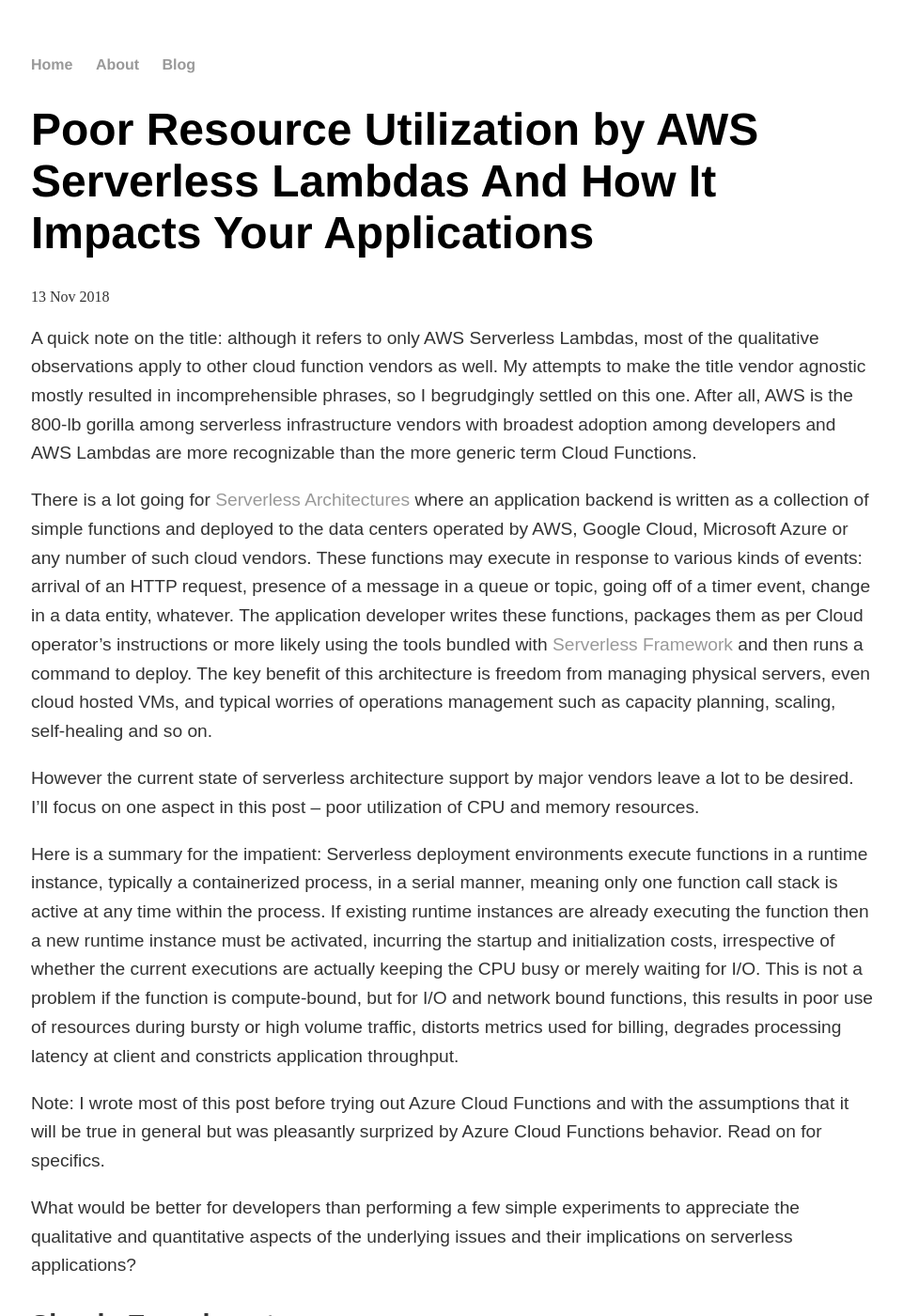
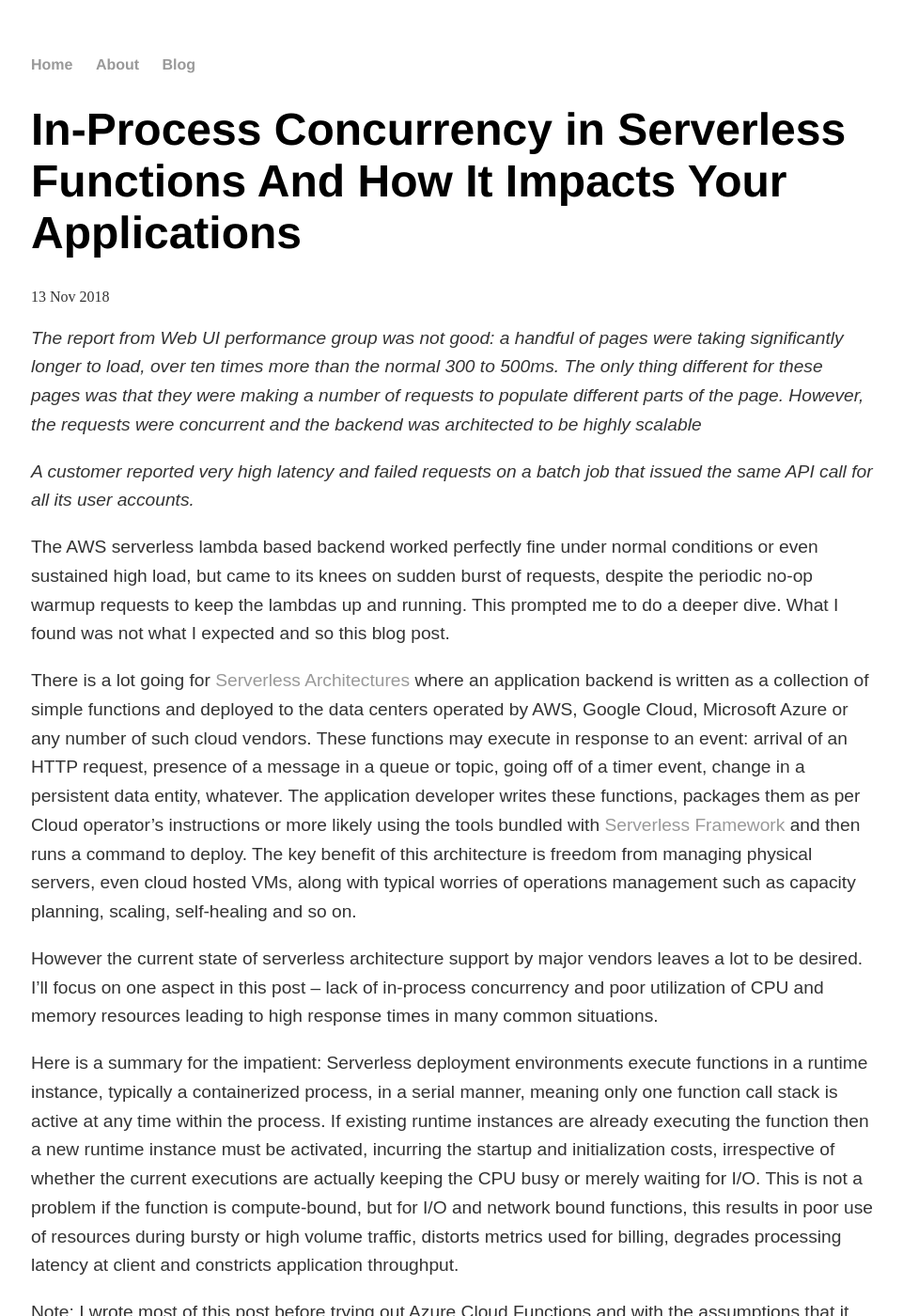
Before and after one commit to pankajku/pankajku.github.io, a Jekyll site: the page built from _posts/2018-11-12-poor-resource-utilization-by-aws-serverless-lambdas.md, in a window 1280 px wide and 1400 px high. Shown: the whole window at 94% size, without its empty margins (159-1120 px from the left). Built offline with Jekyll 4.4.1, drawn with Linux system fonts in a browser that asks for light colours; some of the changed text lies outside the part shown.

Commit message:
minor edits

```diff
--- a/_posts/2018-11-12-poor-resource-utilization-by-aws-serverless-lambdas.md
+++ b/_posts/2018-11-12-poor-resource-utilization-by-aws-serverless-lambdas.md
@@ -1,20 +1,22 @@
 ---
 layout: post
-title: "Poor Resource Utilization by AWS Serverless Lambdas And How It Impacts Your Applications"
+title: "In-Process Concurrency in Serverless Functions And How It Impacts Your Applications"
 date: 2018-11-13
 ---
 
-A quick note on the title: although it refers to only AWS Serverless Lambdas, most of the qualitative observations apply to other cloud function vendors as well. My attempts to make the title vendor agnostic mostly resulted in incomprehensible phrases, so I begrudgingly settled on this one. After all, AWS is the 800-lb gorilla among serverless infrastructure vendors with broadest adoption among developers and AWS Lambdas are more recognizable than the more generic term Cloud Functions.
+*The report from Web UI performance group was not good: a handful of pages were taking significantly longer to load, over ten times more than the normal 300 to 500ms. The only thing different for these pages was that they were making a number of requests to populate different parts of the page. However, the requests were concurrent and the backend was architected to be highly scalable*
 
-There is a lot going for [Serverless Architectures](#serverless-architectures) where an application backend is written as a collection of simple functions and deployed to the data centers operated by AWS, Google Cloud, Microsoft Azure or any number of such cloud vendors. These functions may execute in response to various kinds of events: arrival of an HTTP request, presence of a message in a queue or topic, going off of a timer event, change in a data entity, whatever. The application developer writes these functions, packages them as per Cloud operator's instructions or more likely using the tools bundled with [Serverless Framework](#serverless-framework) and then runs a command to deploy. The key benefit of this architecture is freedom from managing physical servers, even cloud hosted VMs, and typical worries of operations management such as capacity planning, scaling, self-healing and so on.
+*A customer reported very high latency and failed requests on a batch job that issued the same API call for all its user accounts.*
 
-However the current state of serverless architecture support by major vendors leave a lot to be desired. I'll focus on one aspect in this post -- poor utilization of CPU and memory resources.
+The AWS serverless lambda based backend worked perfectly fine under normal conditions or even sustained high load, but came to its knees on sudden burst of requests, despite the periodic no-op warmup requests to keep the lambdas up and running. This prompted me to do a deeper dive. What I found was not what I expected and so this blog post.
+
+There is a lot going for [Serverless Architectures](#serverless-architectures) where an application backend is written as a collection of simple functions and deployed to the data centers operated by AWS, Google Cloud, Microsoft Azure or any number of such cloud vendors. These functions may execute in response to an event: arrival of an HTTP request, presence of a message in a queue or topic, going off of a timer event, change in a persistent data entity, whatever. The application developer writes these functions, packages them as per Cloud operator's instructions or more likely using the tools bundled with [Serverless Framework](#serverless-framework) and then runs a command to deploy. The key benefit of this architecture is freedom from managing physical servers, even cloud hosted VMs, along with typical worries of operations management such as capacity planning, scaling, self-healing and so on.
+
+However the current state of serverless architecture support by major vendors leaves a lot to be desired. I'll focus on one aspect in this post -- lack of in-process concurrency and poor utilization of CPU and memory resources leading to high response times in many common situations.
 
 Here is a summary for the impatient: Serverless deployment environments execute functions in a runtime instance, typically a containerized process, in a serial manner, meaning only one function call stack is active at any time within the process. If existing runtime instances are already executing the function then a new runtime instance must be activated, incurring the startup and initialization costs, irrespective of whether the current executions are actually keeping the CPU busy or merely waiting for I/O. This is not a problem if the function is compute-bound, but for I/O and network bound functions, this results in poor use of resources during bursty or high volume traffic, distorts metrics used for billing, degrades processing latency at client and constricts application throughput.
 
 Note: I wrote most of this post before trying out Azure Cloud Functions and with the assumptions that it will be true in general but was pleasantly surprized by Azure Cloud Functions behavior. Read on for specifics.
-
-What would be better for developers than performing a few simple experiments to appreciate the qualitative and quantitative aspects of the underlying issues and their implications on serverless applications?
 
 ## Simple Experiments
 
@@ -73,7 +75,7 @@
 272ca546-2228-4231-aa89-cbb8e8c4efe5,2,10000000,49999995000000,Hello World,2276
 </pre>
 
-Note that both invocations use the same runtime instanceId `272ca546-2228-4231-aa89-cbb8e8c4efe5` but different invocationIds: `1` and `2`. Higher latency for the first invocation is understandable, for it must include the runtime instance startup and global initialization overheads. This is known as the *slow start* or *cold start* problem, a well known phenomenon with cloud functions, and deserves a separate blog post of its own. For now, let us explore what happens when multiple clients invoke the function at the same time.
+Both invocations use the same runtime instanceId `272ca546-2228-4231-aa89-cbb8e8c4efe5` but different invocationIds: `1` and `2`. Higher latency for the first invocation is understandable, for it must include the runtime instance startup and global initialization overheads. This is known as the *slow start* or *cold start* problem, a well known phenomenon with cloud functions, and deserves a separate blog post of its own. For now, let us focus on what happens when multiple clients invoke the function at the same time.
 
 Issue 10 simultaneous requests to our cloud function in one go by running the `curl` command in background within a loop and appending output to file `out.txt`:
 
@@ -149,7 +151,7 @@
 
 A few observations are in order: the runtime instanceIds are all same whereas function invocationIds increase by one for each invocation, implying that the functions are being executed within the same node process, one after another. Looking at the response times, you can almost visualize all the ten requests being placed in a queue upon arrival, the first one being taken out for executing the sum loop and then placed on a 2 second wait queue. At this moment the second request is taken out of the arrival queue and then placed on 2 second wait queue after executing the sum loop and so on. The requests enter the wait queue at the interval of around 100 milliseconds, the time for executing the sum loop, and exit after being there for 2 seconds. We can almost predict that it can maintain the same pattern for response time for up to 20 simultaneous requests and can easily support 20 concurrent requests issued at intervals of 100 milliseconds each.
 
-*So the single node deployment beats the AWS lambda deployment on latency by using one-tenth of the memory and CPU resources.*
+**So the single node deployment beats the AWS lambda deployment on latency by using one-tenth of the memory and CPU resources.**
 
 You might argue that each active lambda doesn't keep the CPU busy for whole duration of its execution and perhaps shares the CPU with other processes. True, but as we will see soon AWS charges for the full duration of lambda execution.
 
@@ -183,7 +185,7 @@
 
 ### What Does AWS Lambda Spec Say
 
-As of this writing [AWS Lambda Programming Model](#aws-lambda-programming-model) is silent about execution environment of lambda functions with respect to concurrency within the same runtime instance. It does recommend reuse of process-local global objects or data structures across multiple invocations but says nothing about in-process locking. So the implicit assumption is that there won't be concurrent execution of lambdas.
+As of this writing [AWS Lambda Programming Model](#aws-lambda-programming-model) is silent about execution environment of lambda functions with respect to concurrency within the same runtime instance. It does recommend reuse of process-local global objects or data structures across multiple invocations but says nothing about in-process locking of global structures. So the implicit assumption is that there won't be concurrent execution of lambdas.
 
 ## What About Other Clouds
 
@@ -221,9 +223,15 @@
 
 *This is different.* The first seven invocations are within the same runtime instance and are most likely running _concurrently_. Last three are in different runtime instances. Obviously, Azure is utilizing resources much better.
 
+## A Note on Open Source Implementations
+
+I came across two open source implementations of serverless architecture in course of researching for this post: [Kubeless](#Kubeless) and [Fission](#Fission). These deploy on a [Kubernetes](#Kubernetes) cluster and hence require one to either setup a Kubernetes cluster or have access to one.
+
+I haven't had the time to play with and explore these yet. Will cover them in a separate blog post.
+
 ## So What Is My Point
 
-The title and main argument of this post may give the impression that I view Serverless as a flawed architecture better to be avoided for production deployments. Not at all. Serverless presents an elegant programming model and highly scalable and manageable deployment environment for a large category of backend programs and range of load conditions. My belief is that the current programming model and implementations of the deployment infrastructure are in early stages of development. We developers should be aware of these limitations to make the right architectural choices based on expected throughput and latency expectations.
+The main argument of this post may give the impression that I view Serverless as a flawed architecture better to be avoided for production deployments. Not at all. Serverless presents an elegant programming model and highly scalable and manageable deployment environment for a large category of backend programs and range of load conditions. My belief is that the current programming model and implementations of the deployment infrastructure are in early stages of development. We developers should be aware of these limitations to make the right architectural choices based on expected throughput and latency expectations.
 
 Longer term my hope is that the infrastructure vendors would fine tune their implementations to optimize latency, throughput and resource utilization either automatically or by giving more control knobs to sysadmins and make serverless architecture suitable for even more demanding applications.
 
```
Also changed, not shown: other parts of _posts/2018-11-12-poor-resource-utilization-by-aws-serverless-lambdas.md (+7 -1 lines).
